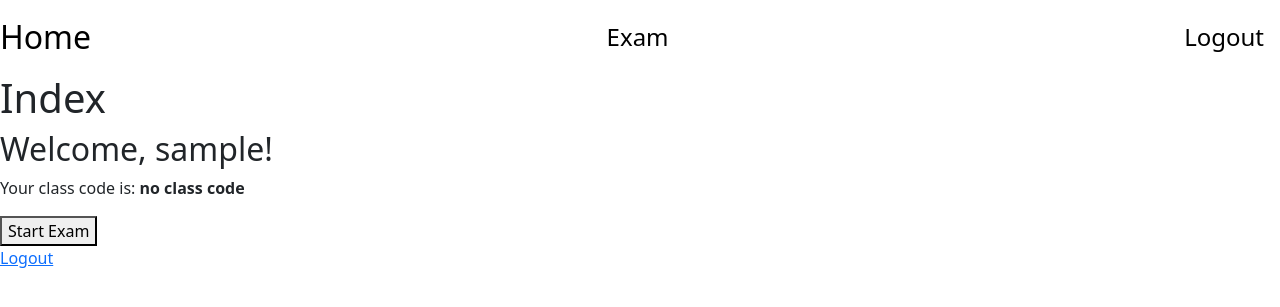
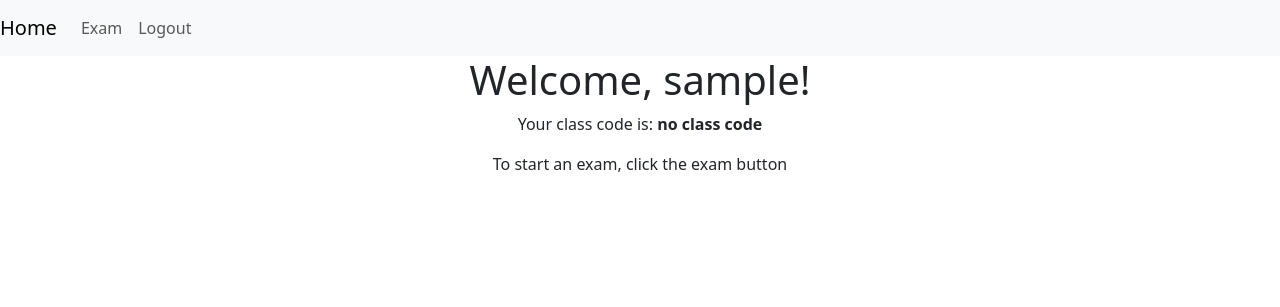
Before and after one commit to GraphiteApp/GraphiteTeacher, a Django app: page / in a window 1280 px wide. Shown: the top 307 px of the page. Run offline with Django 4.2, Linux system fonts and the light colour scheme; the visitor is signed in with stand-in values (Sample User, id 1); parts of the project's set-up code (start-up, migrations or seed data) failed here and were passed over.

Commit message:
update css

```diff
--- a/templates/ClassMonitor/exam.html
+++ b/templates/ClassMonitor/exam.html
@@ -3,6 +3,7 @@
 
 {% block body %}
     <div>
+        {% include "ClassMonitor/navbar.html" %}
         <h1>Exam started</h1>
         <h2>Class Code: {{ class_code }}</h2>
         <h2>Students</h2>
@@ -38,6 +39,4 @@
             <input type="submit" value="End Exam">
         </form>
     </div>
-
-
 {% endblock %}
--- a/templates/ClassMonitor/index.html
+++ b/templates/ClassMonitor/index.html
@@ -3,19 +3,14 @@
 
 {% block body %}
     <script src="{% static 'ClassMonitor/javascript/index.js' %}"></script>
-    <div>
-        <h1>Index</h1>
-        <h2>Welcome, {{ user }}!</h2>
+    {% include "ClassMonitor/navbar.html" %}
+    <div class="d-flex flex-column justify-content-center align-items-center">
+        <h1>Welcome, {{ user }}!</h1>
         <p>
             Your class code is: <b>{{ class_code }}</b>
         </p>
-        <form method="post">
-            {% csrf_token %}
-            <button id="start_exam">{% if exam_started %} View exam {% else %} Start Exam {% endif %}</button>
-        </form>
-
-        <a href="/logout">Logout</a>
+        <p>
+            To start an exam, click the exam button
+        </p>
     </div>
-
-
 {% endblock %}
--- a/templates/ClassMonitor/layout.html
+++ b/templates/ClassMonitor/layout.html
@@ -7,12 +7,6 @@
         <script src="https://cdn.jsdelivr.net/npm/bootstrap@5.3.0-alpha1/dist/js/bootstrap.bundle.min.js" integrity="sha384-w76AqPfDkMBDXo30jS1Sgez6pr3x5MlQ1ZAGC+nuZB+EYdgRZgiwxhTBTkF7CXvN" crossorigin="anonymous"></script>
     </head>
     <body>
-        <!-- Navbar -->
-        <nav class="navbar">
-            <a href="/" class="navbar-brand" style="font-size:2em">Home</a>
-            <a href="/exam" class="navbar-brand" style="font-size:1.5em">Exam</a>
-            <a href="/logout" class="navbar-brand" style="font-size:1.5em">Logout</a>
-        </nav>
         {% block body %}
         {% endblock %}
     </body>
--- /dev/null
+++ b/templates/ClassMonitor/navbar.html
@@ -0,0 +1,12 @@
+<nav class="navbar navbar-expand-lg navbar-light bg-light">
+  <a class="navbar-brand" href="/">Home</a>
+  <button class="navbar-toggler" type="button" data-toggle="collapse" data-target="#navbarNavAltMarkup" aria-controls="navbarNavAltMarkup" aria-expanded="false" aria-label="Toggle navigation">
+    <span class="navbar-toggler-icon"></span>
+  </button>
+  <div class="collapse navbar-collapse" id="navbarNavAltMarkup">
+    <div class="navbar-nav">
+      <a class="nav-item nav-link" href="/exam">Exam</a>
+      <a class="nav-item nav-link" href="/logout">Logout</a>
+    </div>
+  </div>
+</nav>
```
Also changed, not shown: templates/ClassMonitor/login.html (+15 -11 lines).
